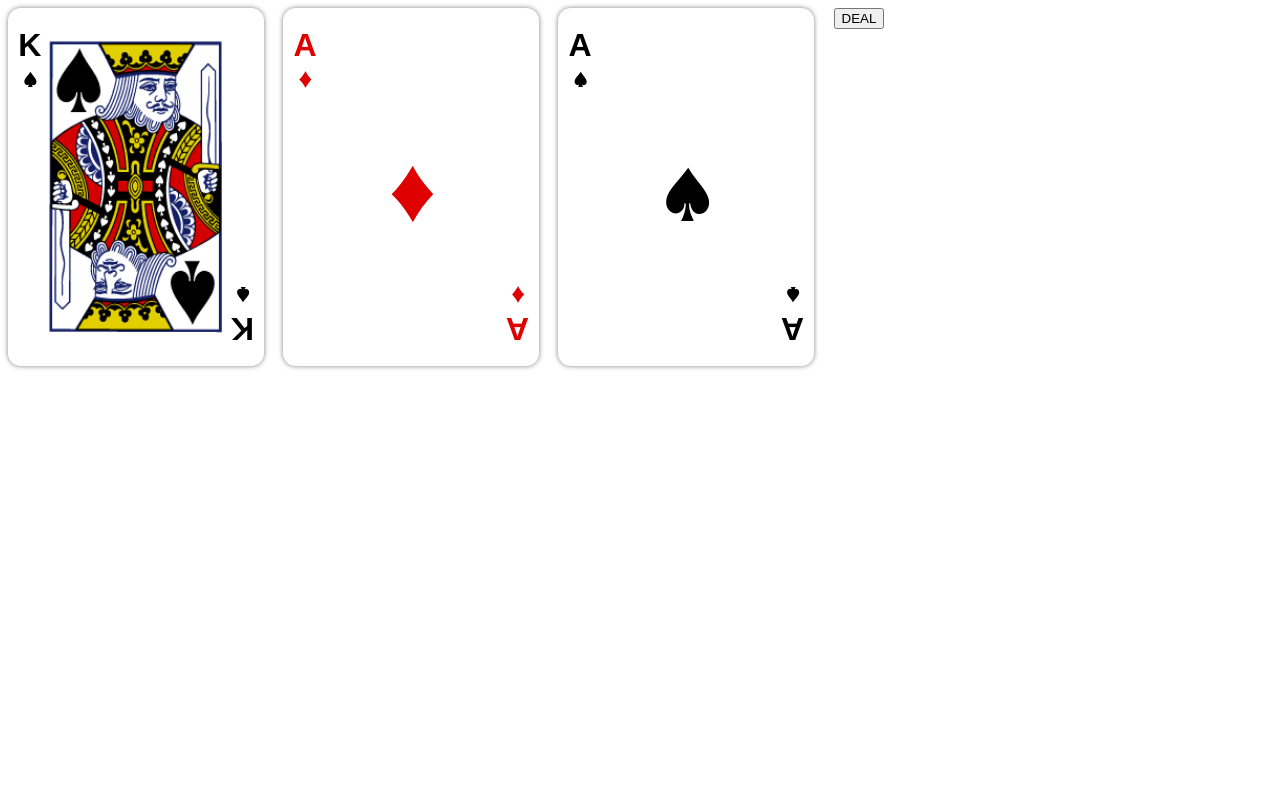
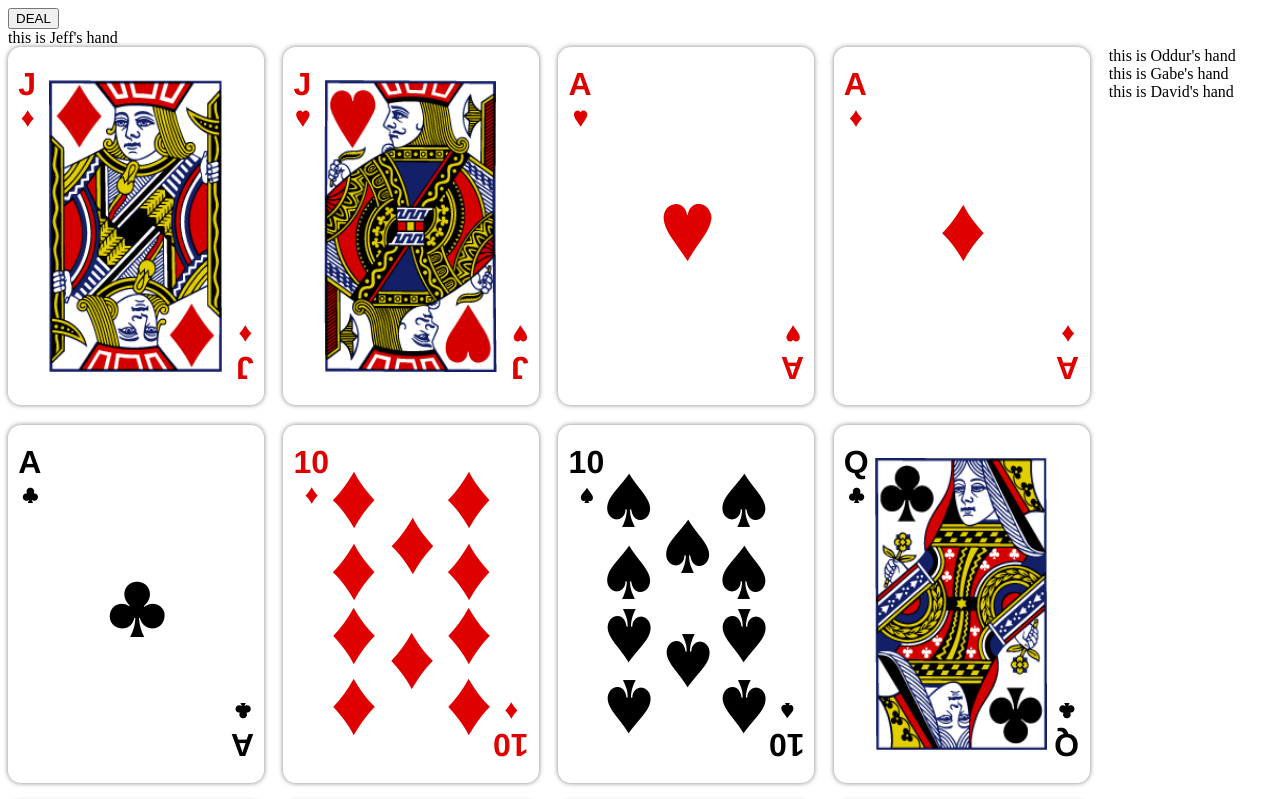
Before and after one commit to jpk1215/Euchre, a website: page views/index.html in a window 1280 px wide. Both pictures are taken after a click on the button "DEAL". Shown: the top 799 px of the page. Drawn offline with Linux system fonts and the light colour scheme; no server answers.

Commit message:
added the deal function and got rid of sub-optimal libraries

```diff
--- a/package.json
+++ b/package.json
@@ -24,7 +24,6 @@
   },
   "homepage": "https://github.com/jpk1215/Euchre",
   "dependencies": {
-    "cards": "^0.1.1",
     "express": "^4.11.2",
     "mongoose": "^3.8.22",
     "morgan": "^1.5.1"
--- /dev/null
+++ b/public/javascripts/cards.js
@@ -0,0 +1,50 @@
+function Cards() {
+	this.deck = [
+		{suit: 'spade', value:'nine'},
+		{suit: 'spade', value:'ten'},
+		{suit: 'spade', value:'jack'},
+		{suit: 'spade', value:'queen'},
+		{suit: 'spade', value:'king'},
+		{suit: 'spade', value:'ace'},
+		{suit: 'heart', value:'nine'},
+		{suit: 'heart', value:'ten'},
+		{suit: 'heart', value:'jack'},
+		{suit: 'heart', value:'queen'},
+		{suit: 'heart', value:'king'},
+		{suit: 'heart', value:'ace'},
+		{suit: 'club', value:'nine'},
+		{suit: 'club', value:'ten'},
+		{suit: 'club', value:'jack'},
+		{suit: 'club', value:'queen'},
+		{suit: 'club', value:'king'},
+		{suit: 'club', value:'ace'},
+		{suit: 'diamond', value:'nine'},
+		{suit: 'diamond', value:'ten'},
+		{suit: 'diamond', value:'jack'},
+		{suit: 'diamond', value:'queen'},
+		{suit: 'diamond', value:'king'},
+		{suit: 'diamond', value:'ace'},
+	]
+}
+
+
+// Mike Bostock Fisher-Yates Shuffle (http://bost.ocks.org/mike/shuffle/)
+Cards.prototype.shuffle = function() {
+  var m = this.deck.length, t, i;
+
+  // While there remain elements to shuffle…
+  while (m) {
+
+    // Pick a remaining element…
+    i = Math.floor(Math.random() * m--);
+
+    // And swap it with the current element.
+    t = this.deck[m];
+    this.deck[m] = this.deck[i];
+    this.deck[i] = t;
+  }
+}
+
+Cards.prototype.draw = function() {
+	return this.deck.shift();
+}
--- a/public/javascripts/client.js
+++ b/public/javascripts/client.js
@@ -1,8 +1,50 @@
 angular.module('euchreApp',['ngPlayingCards'])
-	.controller('MainCtrl', function($scope,$http){
-		$scope.deal = function() {
-			$http.get('/deal').success(function(stuff){
-				console.log(stuff);
-			})
+	.controller('MainCtrl', function($scope){
+		$scope.players = [
+			{name: "Jeff", hand: []},
+			{name: "Oddur", hand: []},
+			{name: "Gabe", hand: []},
+			{name: "David", hand: []}
+		]
+		// $scope.deal = function() {
+		// 	var cards = new Cards();
+		// 	cards.shuffle();
+		// 	for (var i = 0; i <= 1; i++) {
+		// 		for (var j = 0; i < $scope.players.length; i++) {
+		// 			if((i + j) % 2) {
+		// 				$scope.players[j].hand.push(cards.draw());
+		// 				$scope.players[j].hand.push(cards.draw());
+		// 			} else {
+		// 				$scope.players[j].hand.push(cards.draw());
+		// 				$scope.players[j].hand.push(cards.draw());
+		// 				$scope.players[j].hand.push(cards.draw());
+		// 			}
+		// 		};
+		// 	};
+		// }
+		var turnNum = 0;
+		var cards = new Cards();
+		cards.shuffle();
+
+		$scope.deal = function(func){
+			var turnNum = 0;
+			var cards = new Cards();
+			cards.shuffle();
+			var distibute = function() {
+			    for (var player in $scope.players) {
+			        if (((+turnNum) + (+player)) % 2) {
+			            $scope.players[player].hand.push(cards.draw());
+			            $scope.players[player].hand.push(cards.draw());
+			        }
+			        else {
+			            $scope.players[player].hand.push(cards.draw());
+			            $scope.players[player].hand.push(cards.draw());
+			            $scope.players[player].hand.push(cards.draw());
+			        }
+			    }
+			    turnNum++;
+			    return func;
+			};
+			distibute(distibute());
 		}
 	})
--- a/views/index.html
+++ b/views/index.html
@@ -6,20 +6,20 @@
 	</head>
 	<body ng-app="euchreApp">
 		<div ng-controller="MainCtrl">
-			<div>
-				<playing-card rank="king" suit="spade" />
+			<button ng-click="deal()">DEAL</button>
+
+			<div ng-repeat="player in players">
+				this is {{player.name}}'s hand
+				<div ng-repeat="card in player.hand">
+					<playing-card rank="{{card.value}}" suit="{{card.suit}}">
+				</div>
 			</div>
-			<div>
-				<playing-card rank="ace" suit="diamond" />
-			</div>
-			<div>
-				<playing-card rank="ace" suit="spade" />
-			</div>
-			<button ng-click="deal()">DEAL</button>
+
 		</div>
 		<script type="text/javascript" src="/bower_components/angular/angular.js"></script>
 		<script type="text/javascript" src="/bower_components/angular-sanitize/angular-sanitize.js"></script>
 		<script type="text/javascript" src="/bower_components/angular-playing-cards/angular-playing-cards.js"></script>
+		<script type="text/javascript" src="/javascripts/cards.js"></script>
 		<script type="text/javascript" src="/javascripts/client.js"></script>
 	</body>
 </html>
```
Also changed, not shown: routes/index.js (+0 -15 lines), 3 other files.
